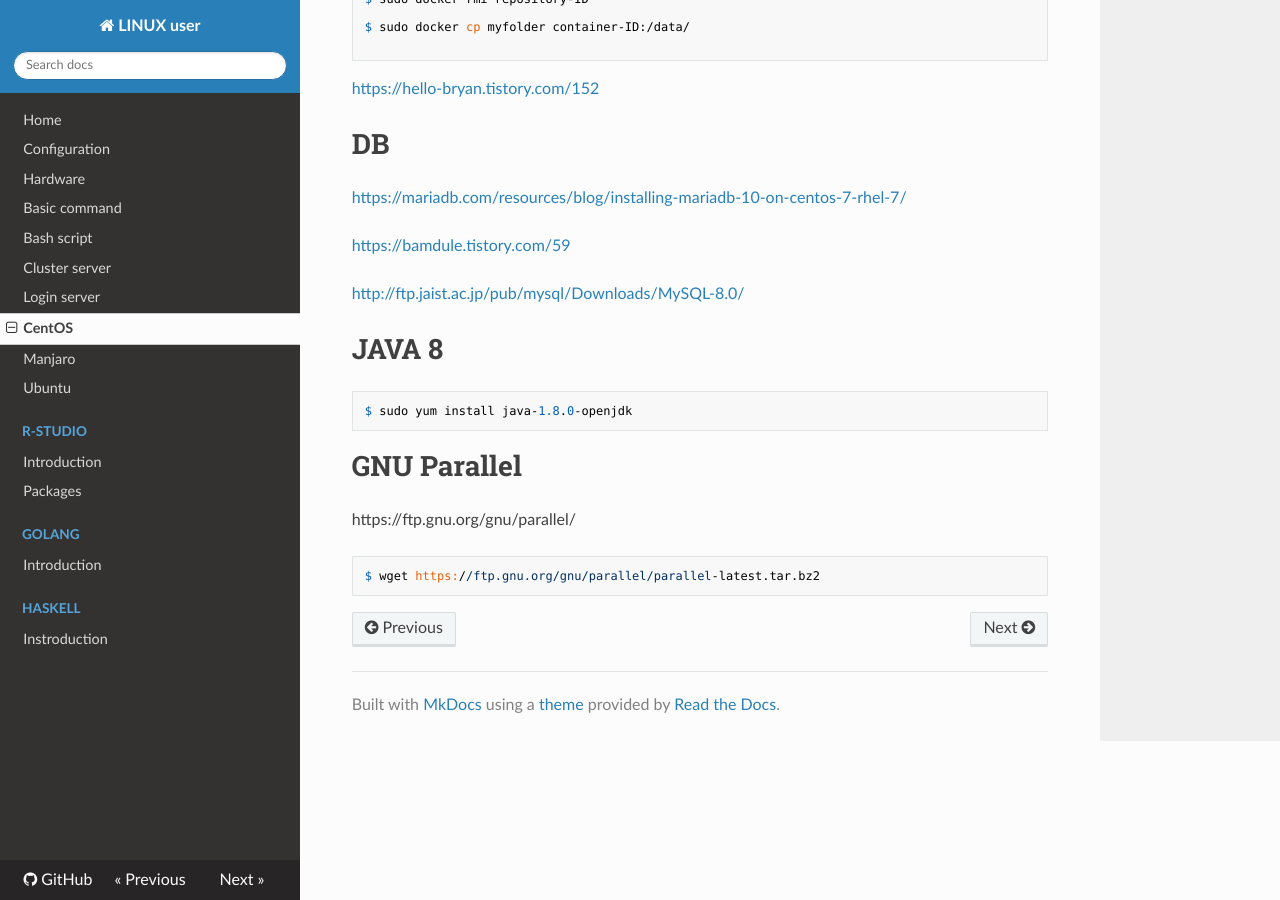
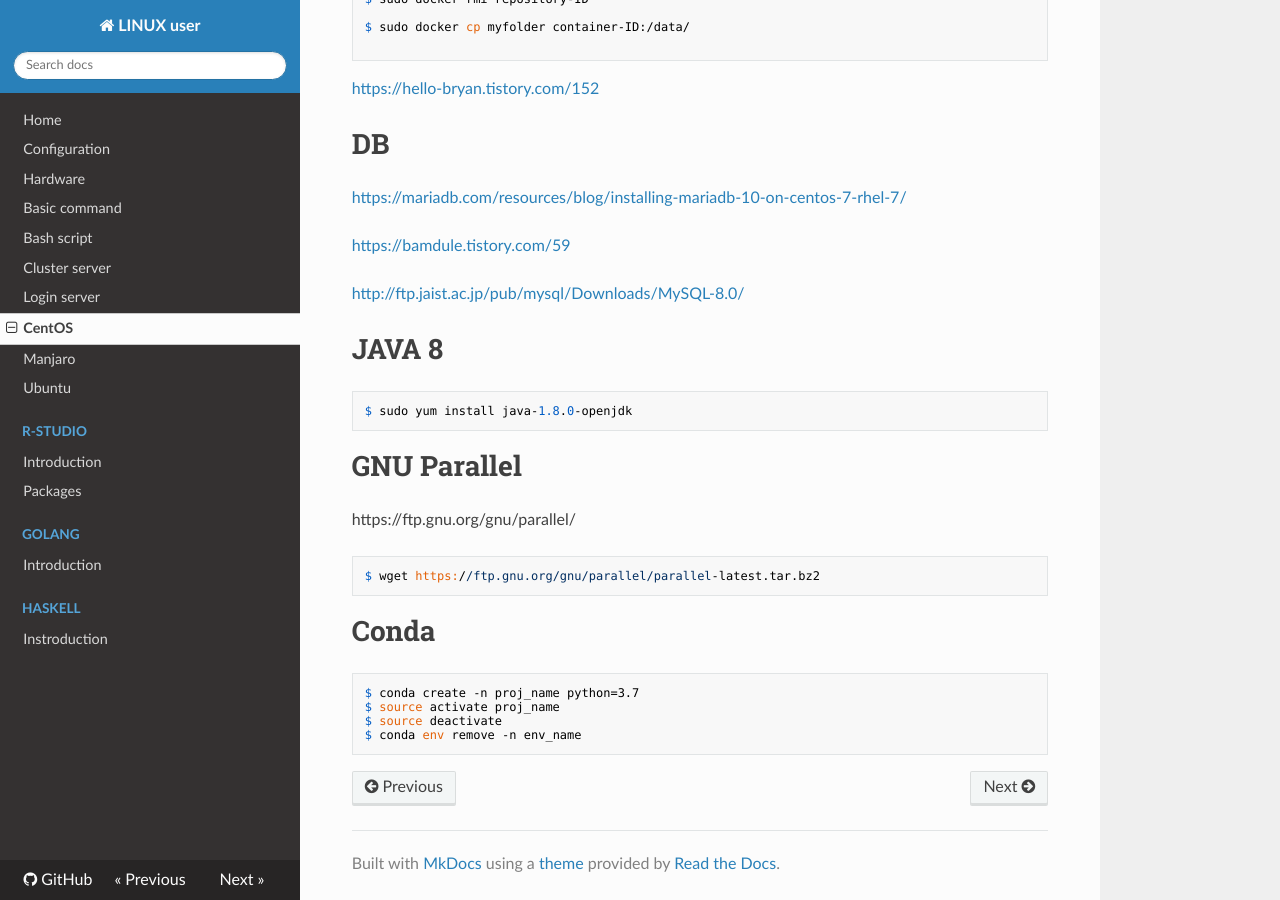
Before and after one commit to WonyoungCho/LINUX, an MkDocs documentation site: the page built from docs/centos_conf.md, in a window 1280 px wide and 900 px high, scrolled down 2892 px. Built offline with MkDocs 1.6.1, drawn with Linux system fonts in a browser that asks for light colours; nearby versions of some CDN libraries; old or Windows-style settings are respelled for this version of MkDocs.

Commit message:
Update centos_conf.md

````diff
--- a/docs/centos_conf.md
+++ b/docs/centos_conf.md
@@ -168,3 +168,11 @@ https://ftp.gnu.org/gnu/parallel/
 ```
 $ wget https://ftp.gnu.org/gnu/parallel/parallel-latest.tar.bz2
 ```
+
+# Conda
+```
+$ conda create -n proj_name python=3.7
+$ source activate proj_name
+$ source deactivate
+$ conda env remove -n env_name
+```
````
